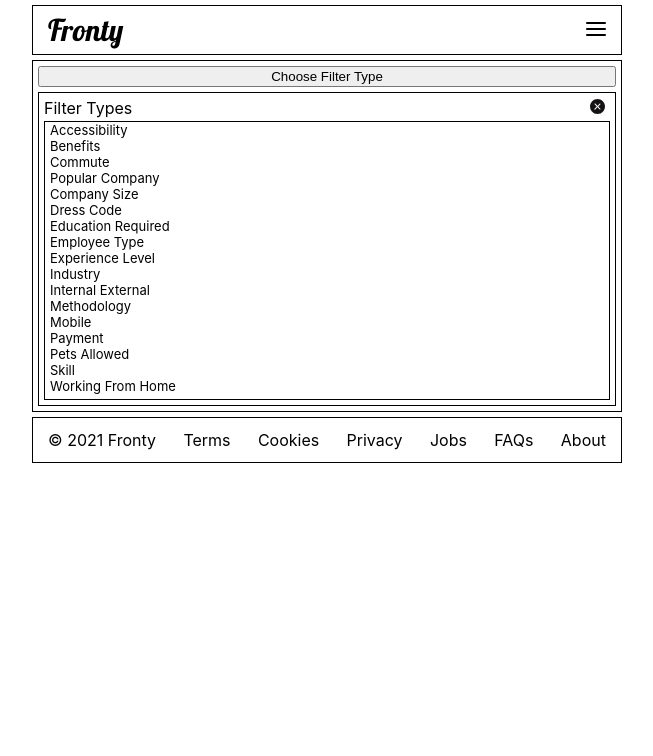
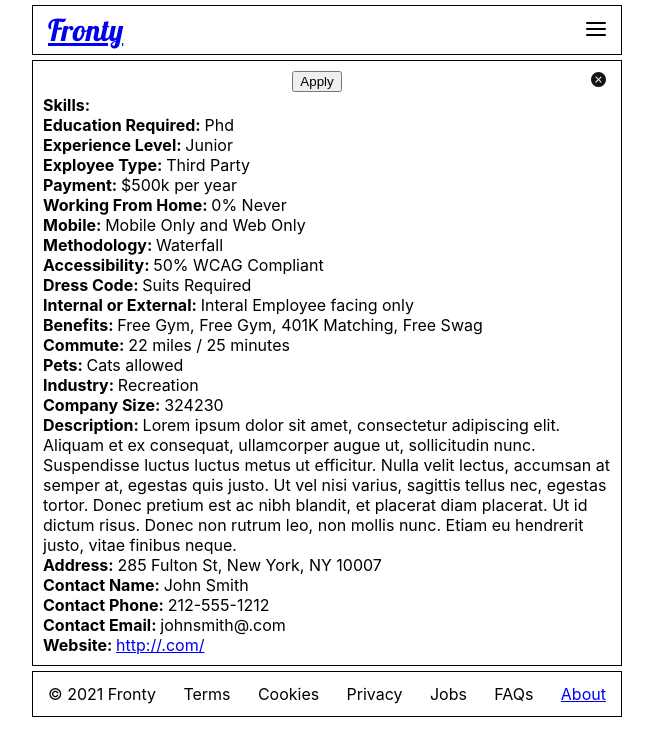
Before and after one commit to patcoston/fronty, a React (Create React App) app: page /job in a window 1280 px wide. Shown: the top 756 px of the page, without its empty margins (313-966 px from the left). Built offline with nearby package versions, Linux system fonts and the light colour scheme.

Commit message:
Added Routes

```diff
--- /dev/null
+++ b/src/components/About.css
@@ -0,0 +1,4 @@
+.about {
+  border: 1px solid black;
+  text-align: center;
+}
--- /dev/null
+++ b/src/components/About.tsx
@@ -0,0 +1,8 @@
+import { FC } from "react"
+import "./About.css"
+
+const About: FC = () => {
+  return <div className="about">ABOUT</div>
+}
+
+export default About
--- a/src/components/Footer.tsx
+++ b/src/components/Footer.tsx
@@ -1,4 +1,5 @@
 import { FC } from "react"
+import { Link } from "react-router-dom"
 import "./Footer.css"
 
 const Footer: FC = () => {
@@ -12,7 +13,9 @@ const Footer: FC = () => {
           <li>Privacy</li>
           <li>Jobs</li>
           <li>FAQs</li>
-          <li>About</li>
+          <li>
+            <Link to="/about">About</Link>
+          </li>
         </ul>
       </div>
     </>
--- a/src/components/Header.tsx
+++ b/src/components/Header.tsx
@@ -1,4 +1,5 @@
 import { FC } from "react"
+import { Link } from "react-router-dom"
 import Hamburger from "../svg/hamburger"
 import "./Header.css"
 
@@ -6,7 +7,9 @@ const Header: FC = () => {
   return (
     <>
       <div className="header">
-        <div className="logo">Fronty</div>
+        <div className="logo">
+          <Link to="/">Fronty</Link>
+        </div>
         <div className="hamburger">
           <Hamburger />
           <div className="header-dropdown-wrapper">
@@ -20,7 +23,9 @@ const Header: FC = () => {
                 <li>Profile</li>
                 <li>Settings</li>
                 <li>Help</li>
-                <li>About Fronty</li>
+                <li>
+                  <Link to="/about">About Fronty</Link>
+                </li>
                 <li>Contact Us</li>
                 <li>Signout</li>
               </ul>
--- /dev/null
+++ b/src/components/NotFound.css
@@ -0,0 +1,4 @@
+.not-found {
+  border: 1px solid black;
+  text-align: center;
+}
--- /dev/null
+++ b/src/components/NotFound.tsx
@@ -0,0 +1,8 @@
+import { FC } from "react"
+import "./NotFound.css"
+
+const NotFound: FC = () => {
+  return <div className="not-found">Sorry, page not found</div>
+}
+
+export default NotFound
--- a/src/components/Routes.tsx
+++ b/src/components/Routes.tsx
@@ -1,14 +1,26 @@
 import { FC } from "react"
 import Home from "./Home"
+import About from "./About"
+import ShowJob from "./ShowJob"
+import NotFound from "./NotFound"
 import { Switch, Route, Redirect } from "react-router-dom"
 
 const Routes: FC = () => {
   return (
     <Switch>
-      <Route path="/">
+      <Route exact path="/">
         <Home />
       </Route>
-      <Redirect to="/" />
+      <Route path="/about">
+        <About />
+      </Route>
+      <Route path="/job">
+        <ShowJob />
+      </Route>
+      <Route path="/notfound">
+        <NotFound />
+      </Route>
+      <Redirect to="/notfound" />
     </Switch>
   )
 }
--- a/src/components/ShowJob.css
+++ b/src/components/ShowJob.css
@@ -1,13 +1,6 @@
-.show-job-modal {
-  position: fixed;
-  top: 0;
-  left: 0;
-  right: 0;
-  bottom: 0;
-  background-color: #fff;
-  margin: 0;
+.show-job {
+  border: 1px solid black;
   padding: 10px;
-  overflow: scroll;
 }
 
 .show-job-header {
--- a/src/components/ShowJob.tsx
+++ b/src/components/ShowJob.tsx
@@ -1,5 +1,6 @@
 import { FC } from "react"
 import { useStore } from "../store/StoreProvider"
+import { Redirect, useHistory } from "react-router-dom"
 import filterData from "../data/filter-data"
 import { rand } from "../utils/tools"
 import * as showType from "../utils/constants"
@@ -7,7 +8,8 @@ import CloseIcon from "../svg/closeicon"
 import "./ShowJob.css"
 
 const ShowJob: FC = () => {
-  const { showJob, setShowJob, showJobCompany, showJobSkills } = useStore()
+  const { showJobCompany, showJobSkills } = useStore()
+  const history = useHistory()
 
   const getSingleValue = (index: number) => {
     const last: number = filterData[index].list.length - 1
@@ -37,8 +39,7 @@ const ShowJob: FC = () => {
 
   return (
     <>
-      {showJob && (
-        <div className="show-job-modal" onClick={() => setShowJob(false)}>
+      <div className="show-job" onClick={() => history.push(`/`)}>
         <div className="show-job-header">
           <h3>{showJobCompany}</h3>
           <button>Apply</button>
@@ -112,13 +113,13 @@ const ShowJob: FC = () => {
         </section>
         <section>
           <strong>Description: </strong>
-            Lorem ipsum dolor sit amet, consectetur adipiscing elit. Aliquam et
-            ex consequat, ullamcorper augue ut, sollicitudin nunc. Suspendisse
-            luctus luctus metus ut efficitur. Nulla velit lectus, accumsan at
-            semper at, egestas quis justo. Ut vel nisi varius, sagittis tellus
-            nec, egestas tortor. Donec pretium est ac nibh blandit, et placerat
-            diam placerat. Ut id dictum risus. Donec non rutrum leo, non mollis
-            nunc. Etiam eu hendrerit justo, vitae finibus neque.
+          Lorem ipsum dolor sit amet, consectetur adipiscing elit. Aliquam et ex
+          consequat, ullamcorper augue ut, sollicitudin nunc. Suspendisse luctus
+          luctus metus ut efficitur. Nulla velit lectus, accumsan at semper at,
+          egestas quis justo. Ut vel nisi varius, sagittis tellus nec, egestas
+          tortor. Donec pretium est ac nibh blandit, et placerat diam placerat.
+          Ut id dictum risus. Donec non rutrum leo, non mollis nunc. Etiam eu
+          hendrerit justo, vitae finibus neque.
         </section>
         <section>
           <strong>Address: </strong>285 Fulton St, New York, NY 10007
@@ -139,7 +140,6 @@ const ShowJob: FC = () => {
           </a>
         </section>
       </div>
-      )}
     </>
   )
 }
--- a/src/components/ShowResults.tsx
+++ b/src/components/ShowResults.tsx
@@ -1,5 +1,6 @@
 import { FC, useState } from "react"
 import { useStore } from "../store/StoreProvider"
+import { useHistory } from "react-router-dom"
 import filterData from "../data/filter-data"
 import { rand } from "../utils/tools"
 import { SHOW_FILTER_COMPANY, SHOW_FILTER_SKILL } from "../utils/constants"
@@ -21,7 +22,6 @@ const ShowResults: FC = () => {
   const {
     showResults,
     activeFilters,
-    setShowJob,
     setShowJobCompany,
     setShowJobSkills,
   } = useStore()
@@ -31,6 +31,7 @@ const ShowResults: FC = () => {
   const companyIndex: Array<number> = []
   const companySkills: Array<string> = []
   const len: number = filterData[SHOW_FILTER_COMPANY].list.length
+  const history = useHistory()
 
   type TNext = { label: string; selected: string }[]
 
@@ -54,7 +55,7 @@ const ShowResults: FC = () => {
     const companyNum = companyIndex[index]
     setShowJobCompany(filterData[SHOW_FILTER_COMPANY].list[companyNum])
     setShowJobSkills(companySkills[index])
-    setShowJob(true)
+    history.push(`/job`)
   }
 
   const handleSelectNext = (index: number) => {
--- a/src/store/StoreProvider.tsx
+++ b/src/store/StoreProvider.tsx
@@ -12,8 +12,6 @@ export interface Store {
   setActiveFilters: (activeFilters: IFilters) => void
   showResults: boolean
   setShowResults: (show: boolean) => void
-  showJob: boolean
-  setShowJob: (show: boolean) => void
   showJobCompany: string
   setShowJobCompany: (company: string) => void
   showJobSkills: string
@@ -30,7 +28,6 @@ const StoreProvider: FC = ({ children }) => {
   const [showActiveFilters, setShowActiveFilters] = useState<boolean>(false)
   const [activeFilters, setActiveFilters] = useState<IFilters>({})
   const [showResults, setShowResults] = useState<boolean>(false)
-  const [showJob, setShowJob] = useState<boolean>(false)
   const [showJobCompany, setShowJobCompany] = useState<string>("")
   const [showJobSkills, setShowJobSkills] = useState<string>("")
   const store: Store = {
@@ -44,8 +41,6 @@ const StoreProvider: FC = ({ children }) => {
     setActiveFilters,
     showResults,
     setShowResults,
-    showJob,
-    setShowJob,
     showJobCompany,
     setShowJobCompany,
     showJobSkills,
```
Lines whose indentation alone changed are shown as unchanged.
